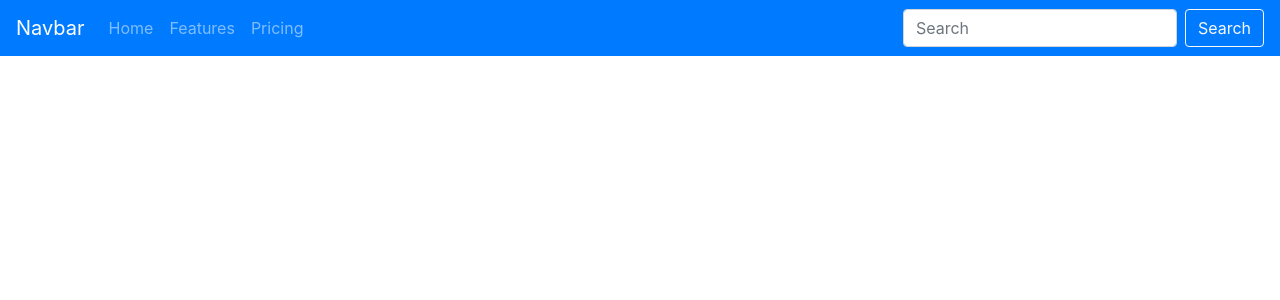
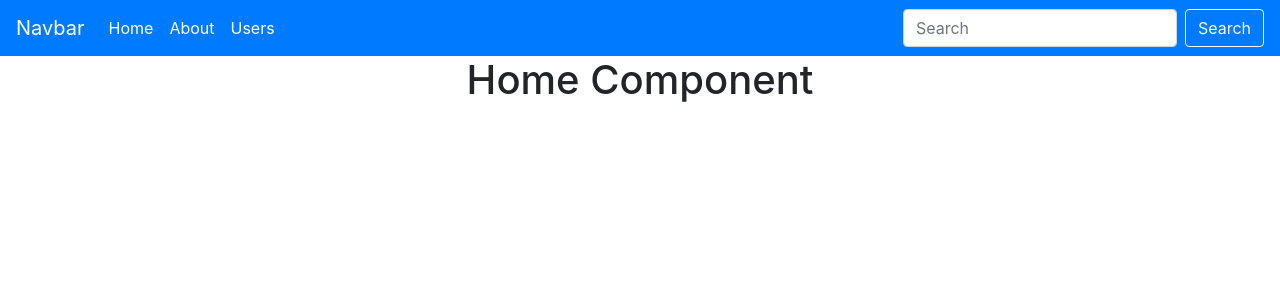
Before and after one commit to rodolphe37/pwa-react-project, a React (Create React App) app: page / in a window 1280 px wide. Shown: the top 300 px of the page. Built offline with nearby package versions, Linux system fonts and the light colour scheme.

Commit message:
Instal rect-router-dom & add routing

```diff
--- a/package.json
+++ b/package.json
@@ -10,6 +10,7 @@
     "react": "^16.13.1",
     "react-bootstrap": "^1.3.0",
     "react-dom": "^16.13.1",
+    "react-router-dom": "^5.2.0",
     "react-scripts": "3.4.3"
   },
   "scripts": {
--- a/src/App.css
+++ b/src/App.css
@@ -5,6 +5,13 @@
 .App-logo {
   height: 40vmin;
   pointer-events: none;
+}
+
+.navbar a {
+  color: #ffffff;
+}
+.navbar a:hover {
+  color: #ddd;
 }
 
 @media (prefers-reduced-motion: no-preference) {
--- a/src/App.js
+++ b/src/App.js
@@ -1,22 +1,33 @@
 import React from 'react';
 import './App.css';
 import { Navbar, Nav, Form, FormControl, Button } from 'react-bootstrap'
+import Home from './components/Home'
+import About from './components/About'
+import Users from './components/Users'
+import { Link, Route, BrowserRouter as Router, Switch } from 'react-router-dom'
 
 function App() {
   return (
     <div className="App">
+      <Router>
         <Navbar bg="primary" variant="dark">
           <Navbar.Brand href="#home">Navbar</Navbar.Brand>
           <Nav className="mr-auto">
-          <Nav.Link href="#home">Home</Nav.Link>
-          <Nav.Link href="#features">Features</Nav.Link>
-          <Nav.Link href="#pricing">Pricing</Nav.Link>
+            <Nav.Link><Link to="/">Home</Link></Nav.Link>
+            <Nav.Link><Link to="/about">About</Link></Nav.Link>
+            <Nav.Link><Link to="users">Users</Link></Nav.Link>
           </Nav>
           <Form inline>
             <FormControl type="text" placeholder="Search" className="mr-sm-2" />
             <Button variant="outline-light">Search</Button>
           </Form>
         </Navbar>
+        <Switch>
+          <Route path='/about' component={About}></Route>
+          <Route path='/users' component={Users}></Route>
+          <Route path='/' component={Home}></Route>
+        </Switch>
+      </Router>
     </div>
   );
 }
--- /dev/null
+++ b/src/components/About.js
@@ -0,0 +1,11 @@
+import React from 'react';
+
+const About = () => {
+  return (
+    <div>
+      <h1>About Component</h1>
+    </div>
+  )
+}
+
+export default About
--- /dev/null
+++ b/src/components/Home.js
@@ -0,0 +1,11 @@
+import React from 'react';
+
+const Home = () => {
+  return (
+    <div>
+      <h1>Home Component</h1>
+    </div>
+  )
+}
+
+export default Home
--- /dev/null
+++ b/src/components/Users.js
@@ -0,0 +1,11 @@
+import React from 'react';
+
+const Users = () => {
+  return (
+    <div>
+      <h1>Users Component</h1>
+    </div>
+  )
+}
+
+export default Users
```
Also changed, not shown: 1 other file (tests, documents, lock files or other folders). Lines whose indentation alone changed are shown as unchanged.
